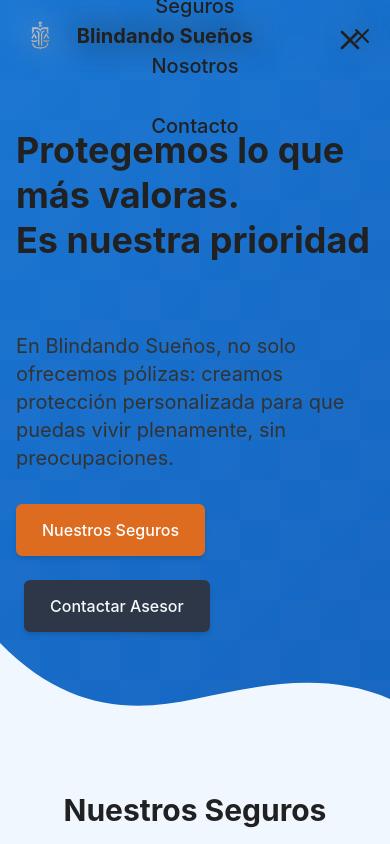
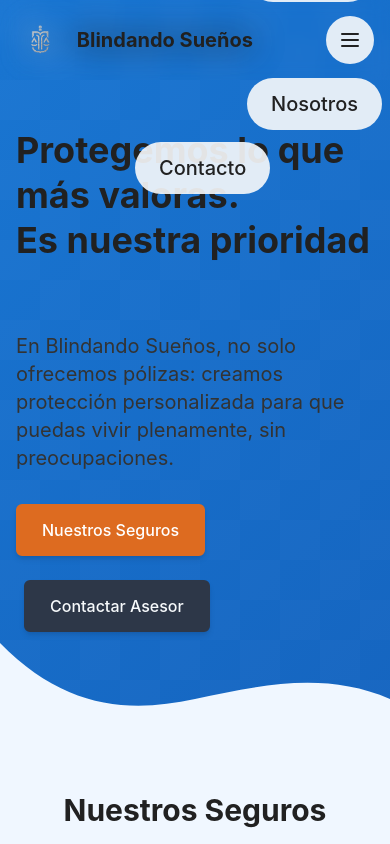
Before and after one commit to milojarow/web-blindando, a Next.js app: page / in a window 390 px wide. Both pictures are taken after a click on the button 362 px from the left and 36 px from the top of the page. Shown: the top 844 px of the page. Built offline with nearby package versions, Linux system fonts and the light colour scheme.

Commit message:
Improve mobile hamburger menu with circular background and radial layout

```diff
--- a/app/components/layouts/Header.js
+++ b/app/components/layouts/Header.js
@@ -47,7 +47,9 @@ export default function Header() {
 
         {/* Mobile Menu Button */}
         <button
-          className="lg:hidden flex items-center"
+          className={`lg:hidden flex items-center justify-center relative z-50 ${
+            isMenuOpen ? 'w-12 h-12 rounded-full bg-gray-50/90' : ''
+          }`}
           onClick={() => setIsMenuOpen(!isMenuOpen)}
         >
           <svg
@@ -61,7 +63,7 @@ export default function Header() {
               strokeLinecap="round"
               strokeLinejoin="round"
               strokeWidth={2}
-              d={isMenuOpen ? "M6 18L18 6M6 6l12 12" : "M4 6h16M4 12h16M4 18h16"}
+              d="M4 6h16M4 12h16M4 18h16"
             />
           </svg>
         </button>
@@ -101,52 +103,38 @@ export default function Header() {
 
         {/* Mobile Navigation Overlay */}
         {isMenuOpen && (
-          <div className="fixed inset-0 backdrop-blur-lg bg-base-300/95 z-50 lg:hidden flex flex-col items-center justify-center">
-            <button
-              className="absolute top-6 right-6"
-              onClick={() => setIsMenuOpen(false)}
-            >
-              <svg
-                xmlns="http://www.w3.org/2000/svg"
-                fill="none"
-                viewBox="0 0 24 24"
-                stroke="currentColor"
-                className="w-8 h-8 text-text-light"
-              >
-                <path
-                  strokeLinecap="round"
-                  strokeLinejoin="round"
-                  strokeWidth={2}
-                  d="M6 18L18 6M6 6l12 12"
-                />
-              </svg>
-            </button>
-            <nav className="flex flex-col items-center gap-8">
+          <div className="fixed inset-0 backdrop-blur-lg bg-base-300/95 z-40 lg:hidden flex items-center justify-center">
+            <nav className="relative w-full h-full flex items-center justify-center">
+              {/* Radial Menu Items */}
               <Link
                 href="/#inicio"
-                className="text-text-light text-xl font-medium"
+                className="absolute text-text-dark text-xl font-medium bg-gray-50/90 px-6 py-3 rounded-full transform -translate-y-32"
                 onClick={() => setIsMenuOpen(false)}
+                style={{ left: 'calc(50% - 60px)' }}
               >
                 Inicio
               </Link>
               <Link
                 href="/#seguros"
-                className="text-text-light text-xl font-medium"
+                className="absolute text-text-dark text-xl font-medium bg-gray-50/90 px-6 py-3 rounded-full transform translate-x-28 -translate-y-16"
                 onClick={() => setIsMenuOpen(false)}
+                style={{ left: 'calc(50% - 60px)' }}
               >
                 Seguros
               </Link>
               <Link
                 href="/#nosotros"
-                className="text-text-light text-xl font-medium"
+                className="absolute text-text-dark text-xl font-medium bg-gray-50/90 px-6 py-3 rounded-full transform translate-x-28 translate-y-16"
                 onClick={() => setIsMenuOpen(false)}
+                style={{ left: 'calc(50% - 60px)' }}
               >
                 Nosotros
               </Link>
               <Link
                 href="/#contacto"
-                className="text-text-light text-xl font-medium"
+                className="absolute text-text-dark text-xl font-medium bg-gray-50/90 px-6 py-3 rounded-full transform translate-y-32"
                 onClick={() => setIsMenuOpen(false)}
+                style={{ left: 'calc(50% - 60px)' }}
               >
                 Contacto
               </Link>
```
